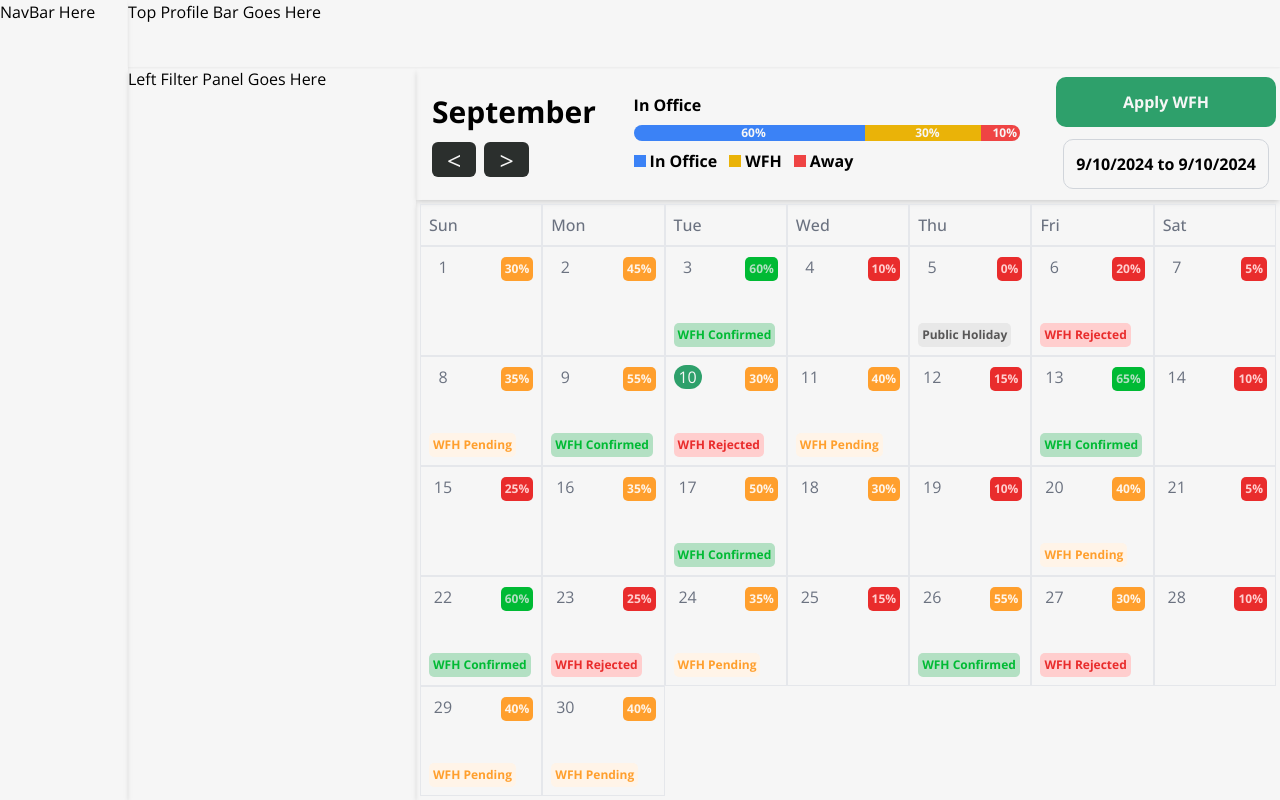
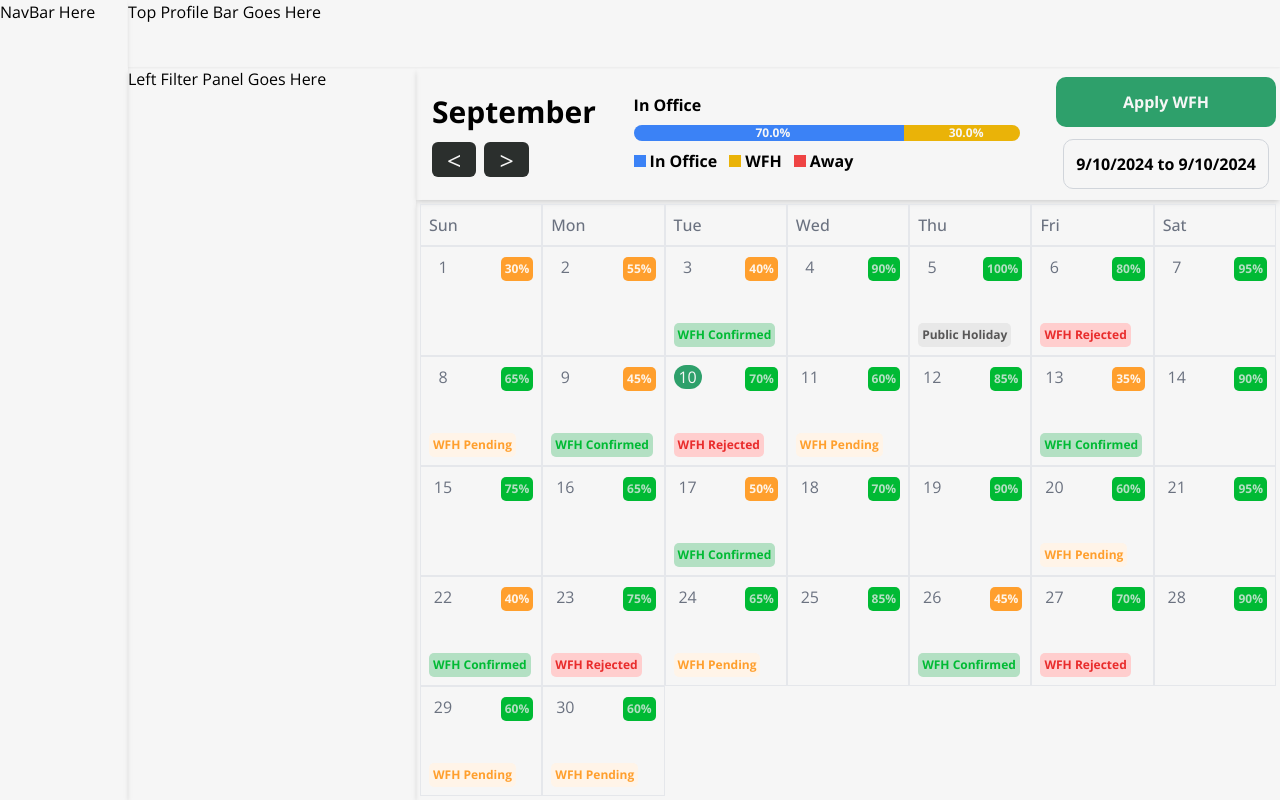
Before and after one commit to Jerric1801/spm-wfh-frontend, a React (Vite) app: page / in a window 1280 px wide. Built offline with nearby package versions, Linux system fonts and the light colour scheme.

Commit message:
🗓️ wfh percentage update

```diff
--- a/src/components/dashboard/Calendar.jsx
+++ b/src/components/dashboard/Calendar.jsx
@@ -21,7 +21,7 @@ function Calendar({ selectedDateRange, setSelectedDateRange, isDragging, setIsDr
             number: format(date, 'd'),
             isToday: isSameDay(date, new Date()),
             tags: matchingData ? [matchingData.wfhStatus] : [],
-            teamWfhPercentage: matchingData ? matchingData.teamWfhPercentage : null,
+            wfhPercentage: matchingData ? matchingData.wfhPercentage : null,
         };
     });
 
--- a/src/components/dashboard/Day.jsx
+++ b/src/components/dashboard/Day.jsx
@@ -1,5 +1,6 @@
 import Tag from '../common/Tag';
 import { useState, useEffect } from 'react';
+
 
 function Day({ day, tags, onSelect, selectedDateRange, onMouseOver }) {
     const isToday = day.isToday;
@@ -28,16 +29,11 @@ function Day({ day, tags, onSelect, selectedDateRange, onMouseOver }) {
     };
 
     let wfhPercentageColor = 'red';
-
-    if (day.teamWfhPercentage >= 60) {
+    if (day.wfhPercentage?.in >= 60) {
         wfhPercentageColor = 'green';
-    } else if (day.teamWfhPercentage >= 30) {
+    } else if (day.wfhPercentage?.in >= 30) {
         wfhPercentageColor = 'orange';
-    } else if (day.teamWfhPercentage > 0) {
-        wfhPercentageColor = 'red';
     }
-
-
 
     return (
         <div
@@ -53,8 +49,8 @@ function Day({ day, tags, onSelect, selectedDateRange, onMouseOver }) {
                 ))}
             </div>
             <div className="absolute top-2 right-2">
-                {day.teamWfhPercentage !== null && (
-                    <Tag key="wfhPercentage" text={`${day.teamWfhPercentage}%`} color={wfhPercentageColor} reverse={true} />
+                {day.wfhPercentage && (
+                    <Tag key="wfhPercentage" text={`${day.wfhPercentage.in}%`} color={wfhPercentageColor} reverse={true} />
                 )}
             </div>
         </div>
--- a/src/components/dashboard/TopFilterPanel.jsx
+++ b/src/components/dashboard/TopFilterPanel.jsx
@@ -1,5 +1,7 @@
 import Button from '../common/Button';
-import { useState } from 'react';
+import { useState, useEffect } from 'react';
+import { startOfMonth, endOfMonth, eachDayOfInterval, isSameDay } from 'date-fns';
+import calendarData from '../../data/dashboard/calendar.json'
 
 function TopFilterPanel({ currentMonth, setCurrentMonth, startDate = new Date(), endDate = new Date() }) {
     const handleMonthChange = (direction) => {
@@ -8,12 +10,53 @@ function TopFilterPanel({ currentMonth, setCurrentMonth, startDate = new Date(),
         setCurrentMonth(newDate);
     };
 
-    // Dummy data for progress bar (replace with actual data)
-    const stats = {
-        inOffice: 60,
-        wfh: 30,
-        away: 10,
-    };
+    const tempData = calendarData;
+
+    const [stats, setStats] = useState({
+        inOffice: 0,
+        wfh: 0,
+        away: 0
+    });
+
+    useEffect(() => {
+        if (startDate && endDate && isSameDay(startDate, endDate)) {
+            // Single day selected
+            const singleDayData = tempData.find(item => isSameDay(new Date(item.date), startDate));
+
+            if (singleDayData) {
+                setStats({
+                    inOffice: singleDayData.wfhPercentage.in,
+                    wfh: singleDayData.wfhPercentage.wfh,
+                    away: 0
+                });
+            } else {
+                setStats({ inOffice: 0, wfh: 0, away: 0 });
+            }
+        } else {
+            const filteredData = tempData.filter(item => {
+                const itemDate = new Date(item.date);
+                return itemDate >= startDate && itemDate <= endDate;
+            });
+
+            const totalDays = filteredData.length;
+            let totalInOfficePercentage = 0;
+            let totalWfhPercentage = 0;
+
+            filteredData.forEach(item => {
+                totalInOfficePercentage += item.wfhPercentage.in;
+                totalWfhPercentage += item.wfhPercentage.wfh;
+            });
+
+            const averageInOfficePercentage = totalInOfficePercentage / totalDays;
+            const averageWfhPercentage = totalWfhPercentage / totalDays;
+
+            setStats({
+                inOffice: averageInOfficePercentage,
+                wfh: averageWfhPercentage,
+                away: 0,
+            });
+        }
+    }, [startDate, endDate, currentMonth]); // Re-calculate stats when selectedDateRange or currentMonth changes
 
     const total = stats.inOffice + stats.wfh + stats.away;
 
@@ -29,24 +72,30 @@ function TopFilterPanel({ currentMonth, setCurrentMonth, startDate = new Date(),
             <div className="w-[50%] h-[100%] text-left flex flex-col justify-center items-center font-bold">
                 <div className="mb-2  w-full">In Office</div>
                 <div className="w-full h-4 bg-gray-200 rounded-full overflow-hidden flex flex-row">
+                    {stats.inOffice > 0 && (
                         <div
-                        className="h-full bg-blue-500 flex justify-center align-center"
+                            className="h-full bg-blue-500 flex justify-center align-center transition-all duration-300 ease-in-out" // Add transition class here
                             style={{ width: `${(stats.inOffice / total) * 100}%` }}
                         >
-                        <span className="text-white ml-2 text-xs">{stats.inOffice}%</span>
+                            <span className="text-white ml-2 text-xs">{stats.inOffice.toFixed(1)}%</span>
                         </div>
+                    )}
+                    {stats.wfh > 0 && (
                         <div
-                        className="h-full bg-yellow-500 flex justify-center align-center"
+                            className="h-full bg-yellow-500 flex justify-center align-center transition-all duration-300 ease-in-out" // Add transition class here
                             style={{ width: `${(stats.wfh / total) * 100}%` }}
                         >
-                        <span className="text-white ml-2 text-xs">{stats.wfh}%</span>
+                            <span className="text-white ml-2 text-xs">{stats.wfh.toFixed(1)}%</span>
                         </div>
+                    )}
+                    {stats.away > 0 && (
                         <div
-                        className="h-full bg-red-500 flex justify-center align-center"
+                            className="h-full bg-red-500 flex justify-center align-center transition-all duration-300 ease-in-out" // Add transition class here
                             style={{ width: `${(stats.away / total) * 100}%` }}
                         >
-                        <span className="text-white ml-2 text-xs">{stats.away}%</span>
+                            <span className="text-white ml-2 text-xs">{stats.away.toFixed(0)}%</span>
                         </div>
+                    )}
                 </div>
                 <div className="mt-2 flex flex-start gap-3 w-full"> {/* Legend */}
                     <div className="flex items-center">
@@ -64,7 +113,7 @@ function TopFilterPanel({ currentMonth, setCurrentMonth, startDate = new Date(),
                 </div>
             </div>
             <div className="w-[25%] h-[100%] flex flex-col justify-center items-center">
-                <Button text="Apply WFH"/>
+                <Button text="Apply WFH" />
                 <div className="mt-3 border border-gray-300 rounded-[10px] p-3 font-bold">
                     {startDate.toLocaleDateString()} to {endDate.toLocaleDateString()}
                 </div>
--- a/src/data/dashboard/calendar.json
+++ b/src/data/dashboard/calendar.json
@@ -1,152 +1,242 @@
 [
   {
     "date": "2024-09-01",
-    "wfhStatus": null,
-    "teamWfhPercentage": 30
+    "wfhStatus": "In Office",
+    "wfhPercentage": {
+      "in": 30,
+      "wfh": 20
+    }
   },
   {
     "date": "2024-09-02",
-    "wfhStatus": null,
-    "teamWfhPercentage": 45
+    "wfhStatus": "In Office",
+    "wfhPercentage": {
+      "in": 55,
+      "wfh": 45
+    }
   },
   {
     "date": "2024-09-03",
     "wfhStatus": "WFH Confirmed",
-    "teamWfhPercentage": 60
+    "wfhPercentage": {
+      "in": 40,
+      "wfh": 60
+    }
   },
   {
     "date": "2024-09-04",
-    "wfhStatus": null,
-    "teamWfhPercentage": 10
+    "wfhStatus": "In Office",
+    "wfhPercentage": {
+      "in": 90,
+      "wfh": 10
+    }
   },
   {
     "date": "2024-09-05",
     "wfhStatus": "Public Holiday",
-    "teamWfhPercentage": 0
+    "wfhPercentage": {
+      "in": 100,
+      "wfh": 0
+    }
   },
   {
     "date": "2024-09-06",
     "wfhStatus": "WFH Rejected",
-    "teamWfhPercentage": 20
+    "wfhPercentage": {
+      "in": 80,
+      "wfh": 20
+    }
   },
   {
     "date": "2024-09-07",
-    "wfhStatus": null,
-    "teamWfhPercentage": 5
+    "wfhStatus": "In Office",
+    "wfhPercentage": {
+      "in": 95,
+      "wfh": 5
+    }
   },
   {
     "date": "2024-09-08",
     "wfhStatus": "WFH Pending",
-    "teamWfhPercentage": 35
+    "wfhPercentage": {
+      "in": 65,
+      "wfh": 35
+    }
   },
   {
     "date": "2024-09-09",
     "wfhStatus": "WFH Confirmed",
-    "teamWfhPercentage": 55
+    "wfhPercentage": {
+      "in": 45,
+      "wfh": 55
+    }
   },
   {
     "date": "2024-09-10",
     "wfhStatus": "WFH Rejected",
-    "teamWfhPercentage": 30
+    "wfhPercentage": {
+      "in": 70,
+      "wfh": 30
+    }
   },
   {
     "date": "2024-09-11",
     "wfhStatus": "WFH Pending",
-    "teamWfhPercentage": 40
+    "wfhPercentage": {
+      "in": 60,
+      "wfh": 40
+    }
   },
   {
     "date": "2024-09-12",
-    "wfhStatus": null,
-    "teamWfhPercentage": 15
+    "wfhStatus": "In Office",
+    "wfhPercentage": {
+      "in": 85,
+      "wfh": 15
+    }
   },
   {
     "date": "2024-09-13",
     "wfhStatus": "WFH Confirmed",
-    "teamWfhPercentage": 65
+    "wfhPercentage": {
+      "in": 35,
+      "wfh": 65
+    }
   },
   {
     "date": "2024-09-14",
-    "wfhStatus": null,
-    "teamWfhPercentage": 10
+    "wfhStatus": "In Office",
+    "wfhPercentage": {
+      "in": 90,
+      "wfh": 10
+    }
   },
   {
     "date": "2024-09-15",
-    "wfhStatus": null,
-    "teamWfhPercentage": 25
+    "wfhStatus": "In Office",
+    "wfhPercentage": {
+      "in": 75,
+      "wfh": 25
+    }
   },
   {
     "date": "2024-09-16",
-    "wfhStatus": null,
-    "teamWfhPercentage": 35
+    "wfhStatus": "In Office",
+    "wfhPercentage": {
+      "in": 65,
+      "wfh": 35
+    }
   },
   {
     "date": "2024-09-17",
     "wfhStatus": "WFH Confirmed",
-    "teamWfhPercentage": 50
+    "wfhPercentage": {
+      "in": 50,
+      "wfh": 50
+    }
   },
   {
     "date": "2024-09-18",
-    "wfhStatus": null,
-    "teamWfhPercentage": 30
+    "wfhStatus": "In Office",
+    "wfhPercentage": {
+      "in": 70,
+      "wfh": 30
+    }
   },
   {
     "date": "2024-09-19",
-    "wfhStatus": null,
-    "teamWfhPercentage": 10
+    "wfhStatus": "In Office",
+    "wfhPercentage": {
+      "in": 90,
+      "wfh": 10
+    }
   },
   {
     "date": "2024-09-20",
     "wfhStatus": "WFH Pending",
-    "teamWfhPercentage": 40
+    "wfhPercentage": {
+      "in": 60,
+      "wfh": 40
+    }
   },
   {
     "date": "2024-09-21",
-    "wfhStatus": null,
-    "teamWfhPercentage": 5
+    "wfhStatus": "In Office",
+    "wfhPercentage": {
+      "in": 95,
+      "wfh": 5
+    }
   },
   {
     "date": "2024-09-22",
     "wfhStatus": "WFH Confirmed",
-    "teamWfhPercentage": 60
+    "wfhPercentage": {
+      "in": 40,
+      "wfh": 60
+    }
   },
   {
     "date": "2024-09-23",
     "wfhStatus": "WFH Rejected",
-    "teamWfhPercentage": 25
+    "wfhPercentage": {
+      "in": 75,
+      "wfh": 25
+    }
   },
   {
     "date": "2024-09-24",
     "wfhStatus": "WFH Pending",
-    "teamWfhPercentage": 35
+    "wfhPercentage": {
+      "in": 65,
+      "wfh": 35
+    }
   },
   {
     "date": "2024-09-25",
-    "wfhStatus": null,
-    "teamWfhPercentage": 15
+    "wfhStatus": "In Office",
+    "wfhPercentage": {
+      "in": 85,
+      "wfh": 15
+    }
   },
   {
     "date": "2024-09-26",
     "wfhStatus": "WFH Confirmed",
-    "teamWfhPercentage": 55
+    "wfhPercentage": {
+      "in": 45,
+      "wfh": 55
+    }
   },
   {
     "date": "2024-09-27",
     "wfhStatus": "WFH Rejected",
-    "teamWfhPercentage": 30
+    "wfhPercentage": {
+      "in": 70,
+      "wfh": 30
+    }
   },
   {
     "date": "2024-09-28",
-    "wfhStatus": null,
-    "teamWfhPercentage": 10
+    "wfhStatus": "In Office",
+    "wfhPercentage": {
+      "in": 90,
+      "wfh": 10
+    }
   },
   {
     "date": "2024-09-29",
     "wfhStatus": "WFH Pending",
-    "teamWfhPercentage": 40
+    "wfhPercentage": {
+      "in": 60,
+      "wfh": 40
+    }
   },
   {
     "date": "2024-09-30",
     "wfhStatus": "WFH Pending",
-    "teamWfhPercentage": 40
+    "wfhPercentage": {
+      "in": 60,
+      "wfh": 40
+    }
   }
 ]
--- a/src/pages/Dashboard.jsx
+++ b/src/pages/Dashboard.jsx
@@ -10,6 +10,8 @@ function Dashboard() {
     const [currentMonth, setCurrentMonth] = useState(today);
     const [selectedDateRange, setSelectedDateRange] = useState(null);
     const [isDragging, setIsDragging] = useState(false);
+
+    //useEffect to fetch data based on the selected Date Range
 
     return (
         <div className="grid grid-cols-12 grid-rows-12 gap-0 h-screen">
```
Lines whose indentation alone changed are shown as unchanged.
